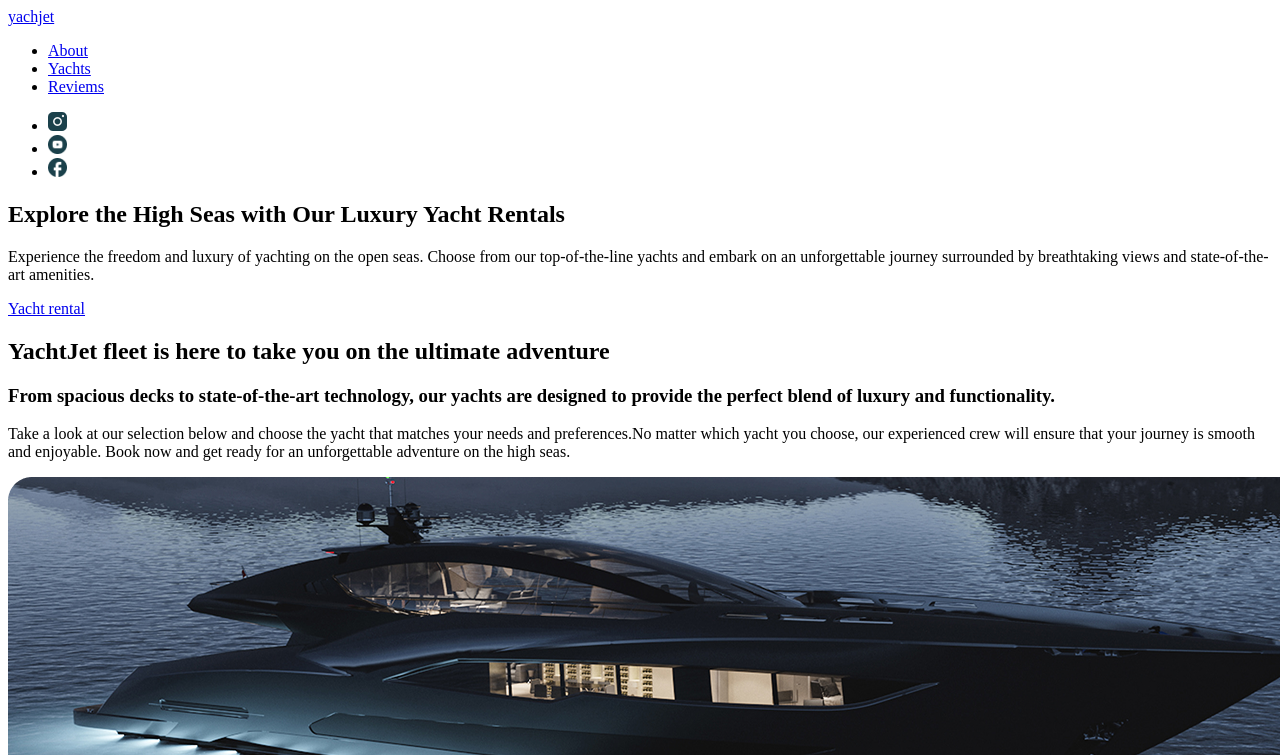
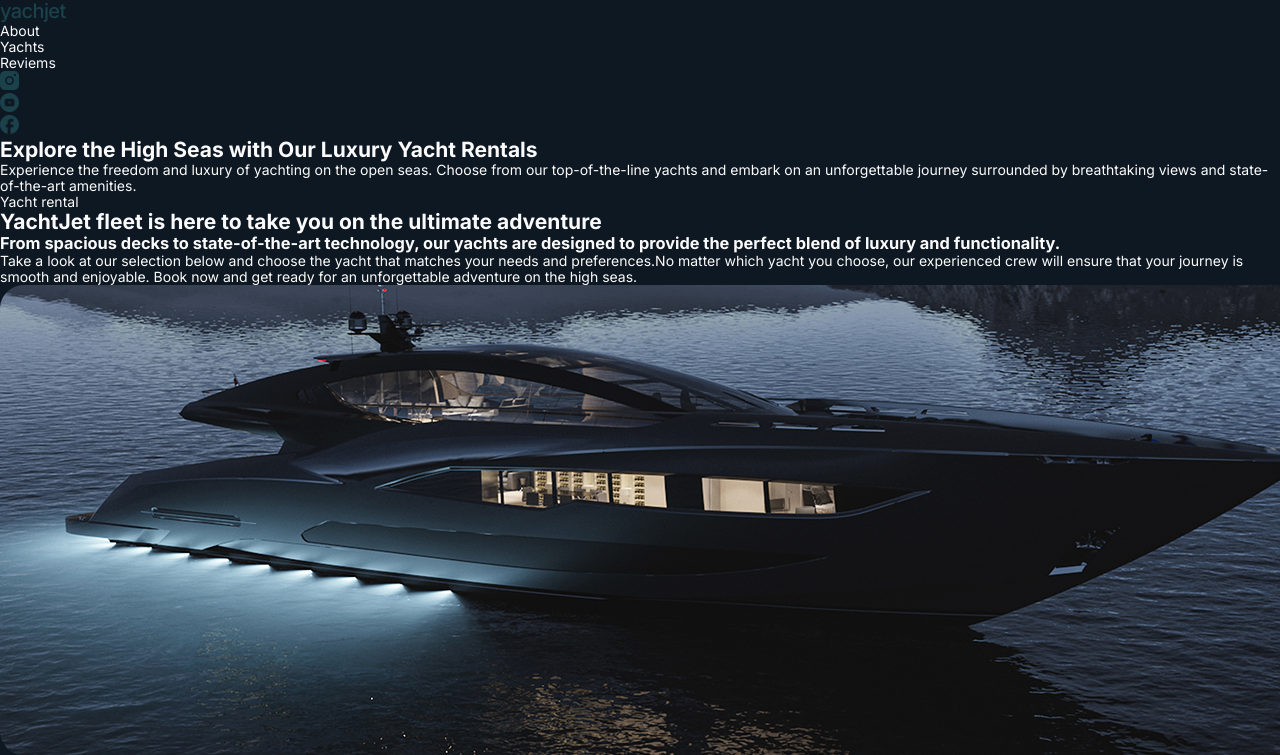
Before and after one commit to YachnikVova/YachtJet, a plain HTML site: page index.html in a window 1280 px wide. Shown: the top 755 px of the page. Drawn offline with nearby package versions, Linux system fonts and the light colour scheme.

Commit message:
add сss

```diff
--- /dev/null
+++ b/css/styles.css
@@ -0,0 +1,43 @@
+:root {
+ --main-color: rgb(251, 251, 251);
+ --dark-color: rgb(4, 3, 6);
+ --grey-color: rgb(14, 24, 35);
+ --green-color: rgb(27, 65, 75);
+}
+
+a {
+  text-decoration: none;
+  color: inherit;
+}
+
+ul,
+ol {
+  list-style-type: none;
+  padding: 0;
+}
+
+h1,
+h2,
+h3,
+h4,
+p,
+ul,
+ol{
+  margin: 0;
+}
+
+body {
+  font-family: "Inter", sans-serif;
+  font-weight: 400;
+  font-size: 14px;
+  letter-spacing: 0.02en;
+  color: var(--main-color);
+  background-color: var(--grey-color);
+}
+
+.logo {
+  font-weight: 500;
+    font-size: 20px;
+    letter-spacing: -0.03em;
+    color: #1b414b;
+}
--- a/index.html
+++ b/index.html
@@ -4,11 +4,26 @@
     <meta charset="UTF-8" />
     <meta name="viewport" content="width=device-width, initial-scale=1.0" />
     <title>Document</title>
+    <link rel="preconnect" href="https://fonts.googleapis.com" />
+    <link rel="preconnect" href="https://fonts.gstatic.com" crossorigin />
+    <link
+      href="https://fonts.googleapis.com/css2?family=Inter:opsz,wght@14..32,100..900&display=swap"
+      rel="stylesheet"
+    />
+    <link
+      rel="stylesheet"
+      href="https://cdnjs.cloudflare.com/ajax/libs/modern-normalize/3.0.1/modern-normalize.min.css"
+      integrity="sha512-q6WgHqiHlKyOqslT/lgBgodhd03Wp4BEqKeW6nNtlOY4quzyG3VoQKFrieaCeSnuVseNKRGpGeDU3qPmabCANg=="
+      crossorigin="anonymous"
+      referrerpolicy="no-referrer"
+    />
+    <link rel="stylesheet" href="./css/styles.css" />
   </head>
   <body>
+    <!-- HEADER -->
     <header>
       <nav>
-        <a href="./index.html">yachjet</a>
+        <a class="logo" href="./index.html">yachjet</a>
         <ul>
           <li><a href="#About">About</a></li>
           <li><a href="#Yachts">Yachts</a></li>
@@ -44,6 +59,7 @@
         </ul>
       </nav>
     </header>
+    <!-- MAIN -->
     <main>
       <section>
         <h1 id="About">Explore the High Seas with Our Luxury Yacht Rentals</h1>
@@ -136,6 +152,9 @@
         </ul>
         <img src="./ImagesForMain/lastYacht.jpg" alt="OnBort" />
       </section>
+      <section>
+        <img src="" alt="" />
+      </section>
     </main>
   </body>
 </html>
```
Also changed, not shown: .prettierc.json (added).
